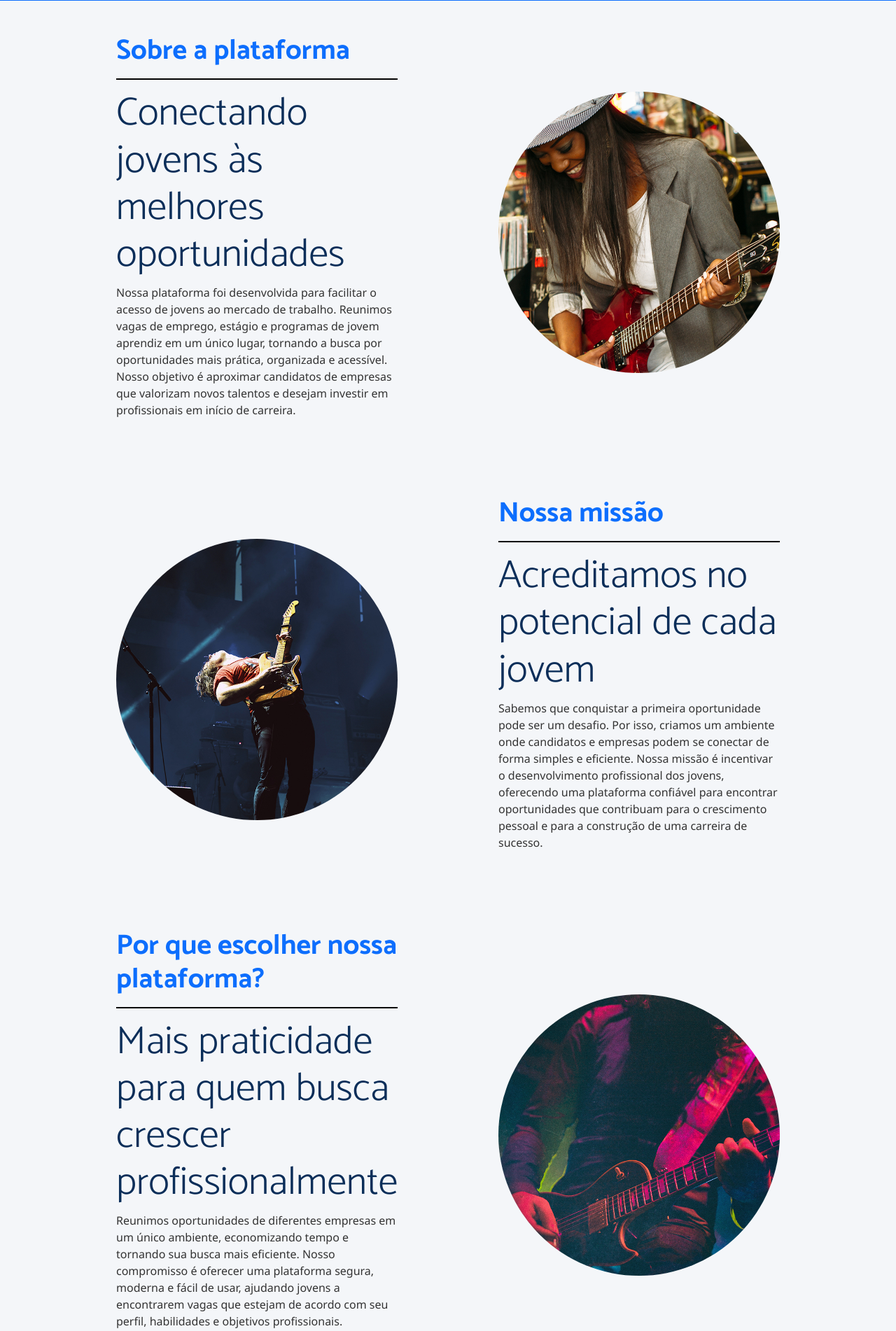
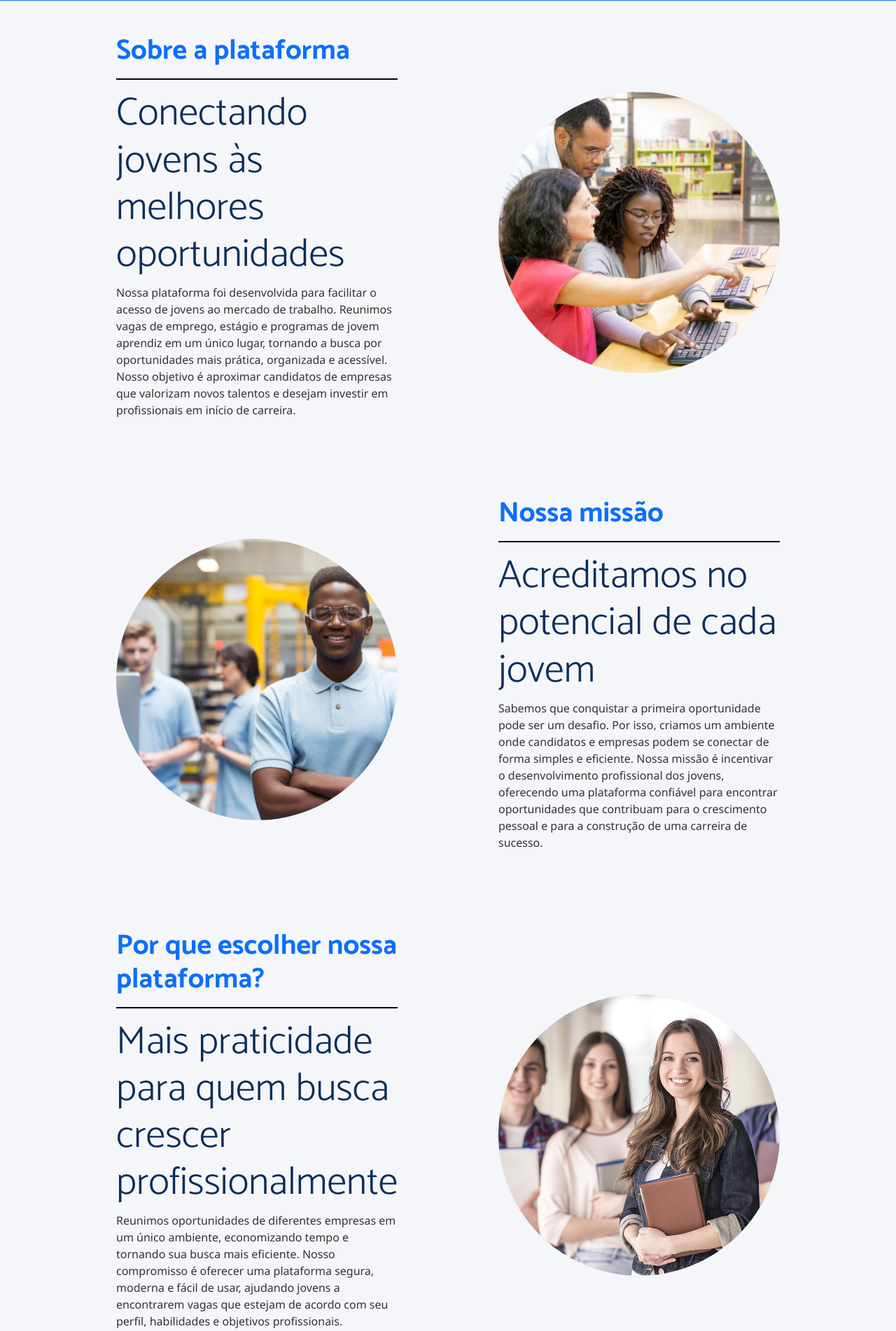
Before and after one commit to clarariibeiro/jovemlink, a PHP site: page / in a window 1280 px wide. Shown: the part 732-2634 px from the top of the page at 70% size. Run offline with PHP 8.4, Linux system fonts and the light colour scheme; some libraries are stand-ins or nearby versions.

Commit message:
Add files via upload

```diff
--- a/index.php
+++ b/index.php
@@ -8,7 +8,7 @@
                 <div class="row gx-5 align-items-center">
                     <div class="col-lg-6 order-lg-2">
                         <div class="p-5">
-                            <img class="img-fluid rounded-circle" src="assets/img/01.jpg" style="aspect-ratio: 1 / 1; object-fit: cover;" alt="..." />
+                            <img class="img-fluid rounded-circle" src="assets/img/hill.jpg" style="aspect-ratio: 1 / 1; object-fit: cover;" alt="..." />
                         </div>
                     </div>
                     <div class="col-lg-6 order-lg-1">
@@ -29,7 +29,7 @@
                 <div class="row gx-5 align-items-center">
                     <div class="col-lg-6">
                         <div class="p-5">
-                            <img class="img-fluid rounded-circle" src="assets/img/02.jpg" style="aspect-ratio: 1 / 1; object-fit: cover;" alt="..." />
+                            <img class="img-fluid rounded-circle" src="assets/img/menino.jpg" style="aspect-ratio: 1 / 1; object-fit: cover;" alt="..." />
                         </div>
                     </div>
                     <div class="col-lg-6">
@@ -50,7 +50,7 @@
                 <div class="row gx-5 align-items-center">
                     <div class="col-lg-6 order-lg-2">
                         <div class="p-5">
-                            <img class="img-fluid rounded-circle" src="assets/img/03.jpg" style="aspect-ratio: 1 / 1; object-fit: cover;" alt="..." />
+                            <img class="img-fluid rounded-circle" src="assets/img/jovens.jpg" style="aspect-ratio: 1 / 1; object-fit: cover;" alt="..." />
                         </div>
                     </div>
                     <div class="col-lg-6 order-lg-1">
```
